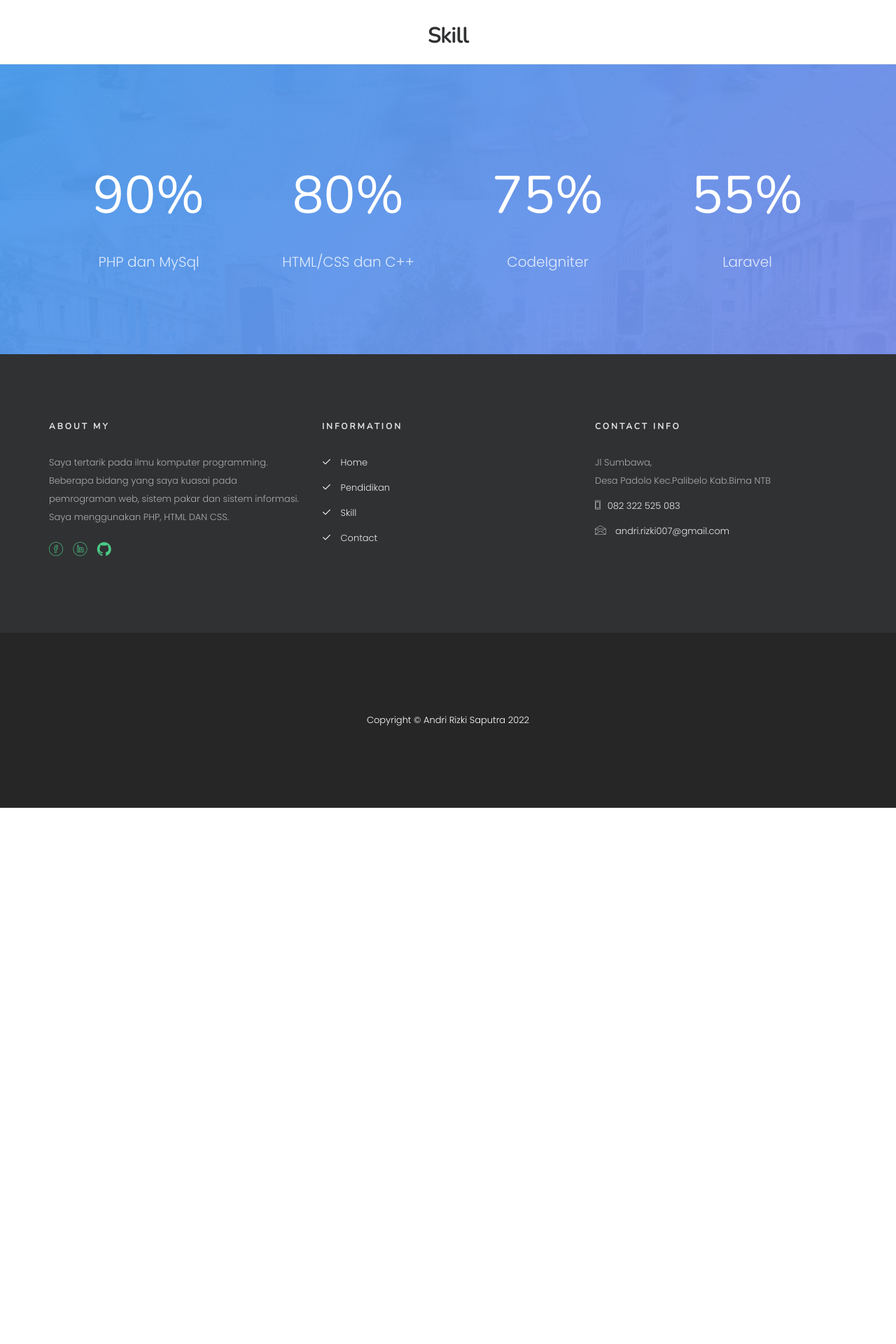
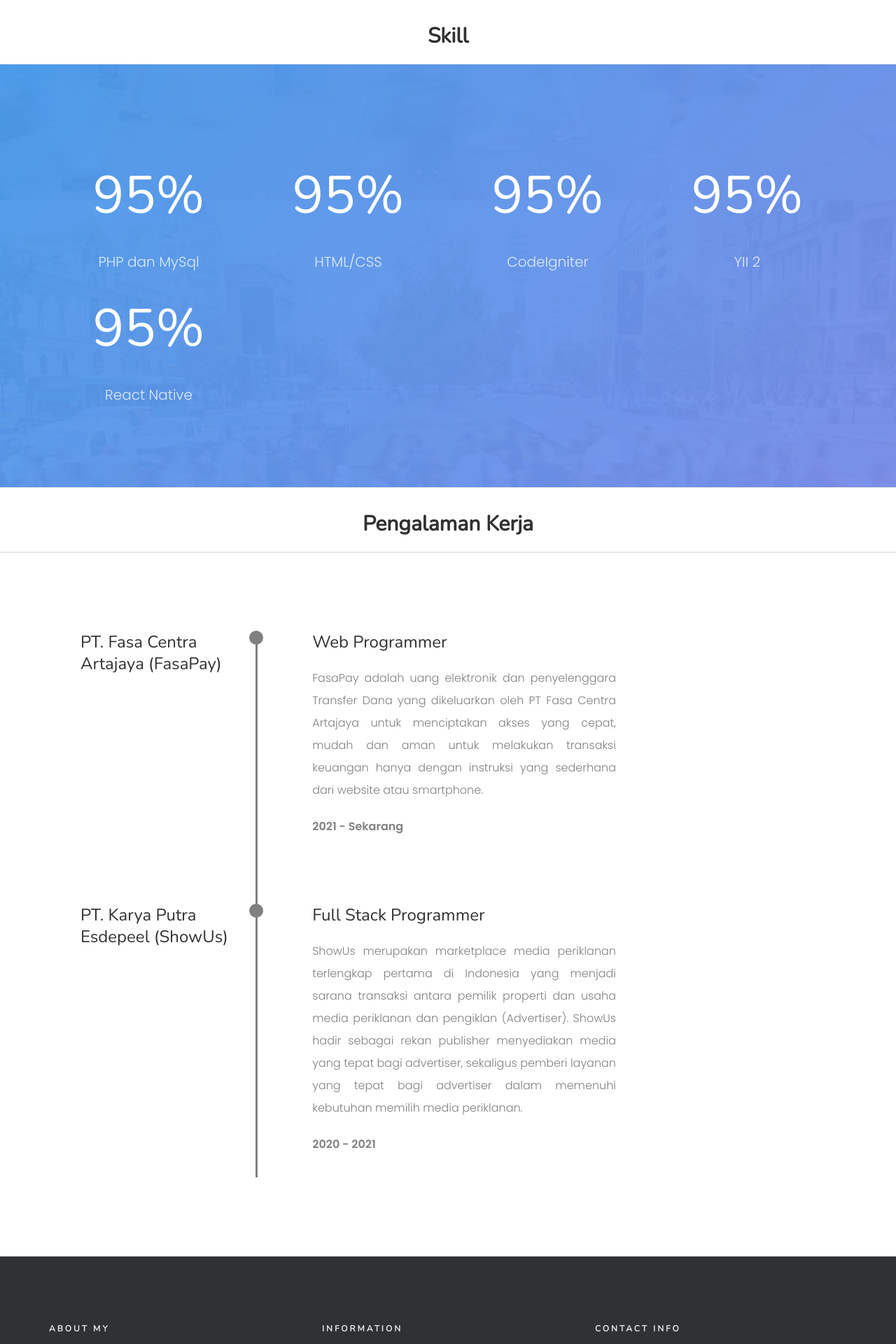
Before and after one commit to andririzkisaputra/andririzkisaputra.github.io, a PHP site: page / in a window 1280 px wide. Shown: the part 1952-3872 px from the top of the page at 70% size. Before the commit the page ends 3106 px from the top, so only its background shows below. Run offline with PHP 8.4, Linux system fonts and the light colour scheme; some web fonts are replaced.

Commit message:
pekerjaan

```diff
--- a/css/style.css
+++ b/css/style.css
@@ -1490,3 +1490,45 @@ input[type="text"] {
 
 .js .animate-box {
   opacity: 0; }
+@media (min-width: 1204px) {
+  .batas {
+    border-left-style: solid;
+    padding-bottom: 370px;
+  }
+  .bola {
+    position: absolute;
+    left: -75px;
+    top: -1px;
+    border: solid;
+    width: 20px;
+    height: 20px;
+    border-radius: 100%;
+    background-color: #808080;
+  }
+}
+
+@media (max-width: 1204px) and (min-width: 991px) {
+  .batas {
+    border-left-style: solid;
+    padding-bottom: 425px;
+  }
+  .bola {
+    position: absolute;
+    left: -63px;
+    top: -1px;
+    border: solid;
+    width: 20px;
+    height: 20px;
+    border-radius: 100%;
+    background-color: #808080;
+  }
+}
+
+@media (max-width: 991px) {
+  .batas {
+    display: none;
+  }
+  .bola {
+    display: none;
+  }
+}
--- a/index.html
+++ b/index.html
@@ -128,10 +128,11 @@
 				</div>
 			</div>
 		</div>
-	  <div class="colorlib-bg-white" id="pendidikan">
+
+		<div class="colorlib-bg-white" id="pendidikan">
 			<br>
-	  	<h2 align="center"><b>Pendidikan</b></h2>
-	  </div>
+			<h2 align="center"><b>Pendidikan</b></h2>
+		</div>
 		<div class="colorlib-services colorlib-bg-white">
 			<div class="container">
 				<div class="row">
@@ -189,7 +190,7 @@
 							<div class="counter-entry">
 								<span class="icon"><i class="flaticon-ribbon"></i></span>
 								<div class="desc">
-									<p class="colorlib-counter">90%</p>
+									<p class="colorlib-counter">95%</p>
 									<span class="colorlib-counter-label">PHP dan MySql</span>
 								</div>
 							</div>
@@ -198,8 +199,8 @@
 							<div class="counter-entry">
 								<span class="icon"><i class="flaticon-church"></i></span>
 								<div class="desc">
-									<p class="colorlib-counter">80%</p>
-									<span class="colorlib-counter-label">HTML/CSS dan C++</span>
+									<p class="colorlib-counter">95%</p>
+									<span class="colorlib-counter-label">HTML/CSS</span>
 								</div>
 							</div>
 						</div>
@@ -207,7 +208,7 @@
 							<div class="counter-entry">
 								<span class="icon"><i class="flaticon-dove"></i></span>
 								<div class="desc">
-									<p class="colorlib-counter">75%</p>
+									<p class="colorlib-counter">95%</p>
 									<span class="colorlib-counter-label">CodeIgniter</span>
 								</div>
 							</div>
@@ -216,10 +217,73 @@
 							<div class="counter-entry">
 								<span class="icon"><i class="flaticon-dove"></i></span>
 								<div class="desc">
-									<p class="colorlib-counter">55%</p>
-									<span class="colorlib-counter-label">Laravel</span>
+									<p class="colorlib-counter">95%</p>
+									<span class="colorlib-counter-label">YII 2</span>
 								</div>
 							</div>
+						</div>
+						<div class="col-md-3 col-sm-3 text-center animate-box">
+							<div class="counter-entry">
+								<span class="icon"><i class="flaticon-dove"></i></span>
+								<div class="desc">
+									<p class="colorlib-counter">95%</p>
+									<span class="colorlib-counter-label">React Native</span>
+								</div>
+							</div>
+						</div>
+					</div>
+				</div>
+			</div>
+		</div>
+
+		<div class="colorlib-bg-white" id="pendidikan">
+			<br>
+			<h2 align="center"><b>Pengalaman Kerja</b></h2>
+		</div>
+		<div class="colorlib-services colorlib-bg-white">
+			<div class="container">
+				<div class="col-md-9">
+					<div class="col-md-12">
+						<div class="col-md-4">
+							<h3>PT. Fasa Centra Artajaya (FasaPay)</h3>
+						</div>
+						<div class="col-md-1 batas">
+							<h3></h3>
+						</div>
+						<div class="col-md-7" style="text-align: justify;">
+							<div style="display: flex;">
+								<div class="bola"></div>
+								<h3>Web Programmer</h3>
+							</div>
+							<p>
+								FasaPay adalah uang elektronik dan penyelenggara Transfer Dana yang dikeluarkan oleh
+								PT Fasa Centra Artajaya untuk menciptakan akses yang cepat,
+								mudah dan aman untuk melakukan transaksi keuangan hanya dengan instruksi yang
+								sederhana dari website atau smartphone.
+							</p>
+							<b>2021 - Sekarang</b>
+						</div>
+					</div>
+					<div class="col-md-12">
+						<div class="col-md-4">
+							<h3>PT. Karya Putra Esdepeel (ShowUs)</h3>
+						</div>
+						<div class="col-md-1 batas">
+							<h3></h3>
+						</div>
+						<div class="col-md-7" style="text-align: justify;">
+							<div style="display: flex;">
+								<div class="bola"></div>
+								<h3>Full Stack Programmer</h3>
+							</div>
+							<p>
+								ShowUs merupakan marketplace media periklanan terlengkap pertama di
+								Indonesia yang menjadi sarana transaksi antara pemilik properti dan usaha media
+								periklanan dan pengiklan (Advertiser). ShowUs hadir sebagai rekan publisher
+								menyediakan media yang tepat bagi advertiser,
+								sekaligus pemberi layanan yang tepat bagi advertiser dalam memenuhi kebutuhan memilih media periklanan.
+							</p>
+							<b>2020 - 2021</b>
 						</div>
 					</div>
 				</div>
```
